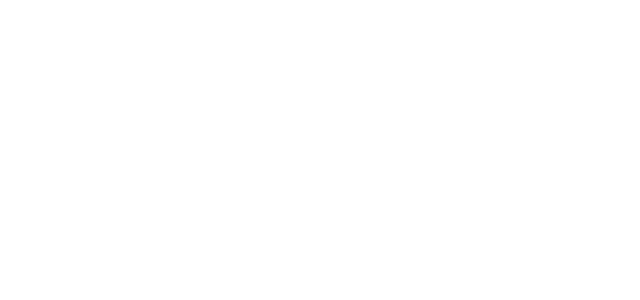
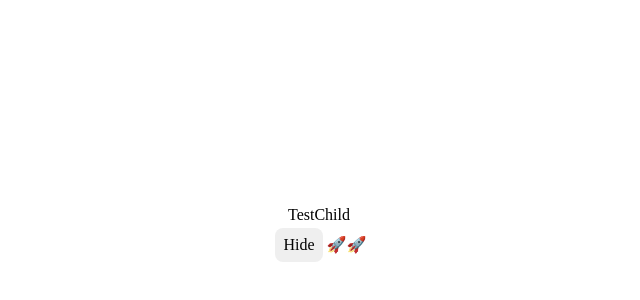
Before and after one commit to rakeshmondal461/react-interview-prep, a React (Vite) app: page /test in a window 1280 px wide. Before the commit this address had no page. Shown: the part 164-464 px from the top of the page, without its empty margins (321-961 px from the left). Built offline with nearby package versions, Linux system fonts and the light colour scheme.

Commit message:
added test component for usecallback and memo

```diff
--- a/src/components/CounterComponent.tsx
+++ b/src/components/CounterComponent.tsx
@@ -1,4 +1,4 @@
-import React, { useCallback, useMemo, useState } from "react";
+import { useCallback, useMemo, useState } from "react";
 import CallbackChild from "./CallbackChild";
 
 const CounterComponent = () => {
--- /dev/null
+++ b/src/components/TestChild.tsx
@@ -0,0 +1,12 @@
+import React from "react";
+
+const TestChild = ({ handleTest }: any) => {
+  console.log("Test child rendered");
+  return (
+    <div>
+      TestChild
+    </div>
+  );
+};
+
+export default React.memo(TestChild);
--- /dev/null
+++ b/src/components/TestParent.tsx
@@ -0,0 +1,23 @@
+import React, { useCallback, useState } from "react";
+import TestChild from "./TestChild";
+
+const TestParent = () => {
+  const [isVisible, setIsVisible] = useState(true);
+
+  const handleVisibility = () => {
+    setIsVisible(!isVisible);
+  };
+
+  const handleTest = useCallback(() => {
+    console.log("clicked");
+  }, []);
+  return (
+    <div>
+      <TestChild handleTest={handleTest} />
+      <button onClick={handleVisibility}>{isVisible ? "Hide" : "Show"}</button>
+      {isVisible ? <>🚀🚀</> : ""}
+    </div>
+  );
+};
+
+export default TestParent;
--- a/src/main.tsx
+++ b/src/main.tsx
@@ -4,13 +4,15 @@
 import "./index.css";
 import App from "./App.tsx";
 import CounterComponent from "./components/CounterComponent.tsx";
+import TestParent from "./components/TestParent.tsx";
 
 createRoot(document.getElementById("root")!).render(
   <StrictMode>
     <BrowserRouter>
       <Routes>
         <Route index element={<App />} />
-        <Route path="counter" element={<CounterComponent/>} />
+        <Route path="counter" element={<CounterComponent />} />
+        <Route path="test" element={<TestParent />} />
       </Routes>
     </BrowserRouter>
   </StrictMode>
```
